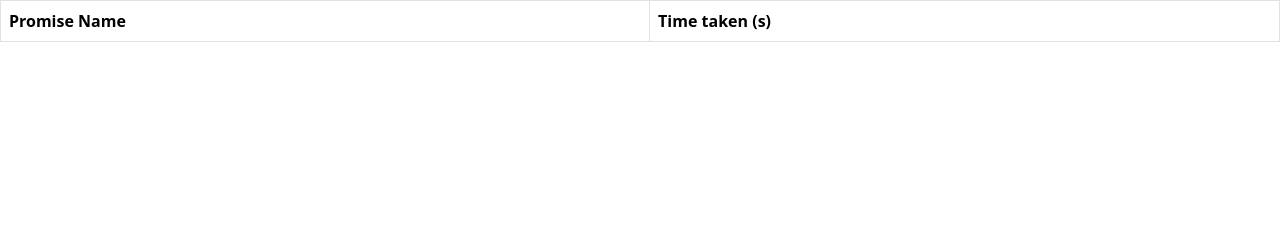
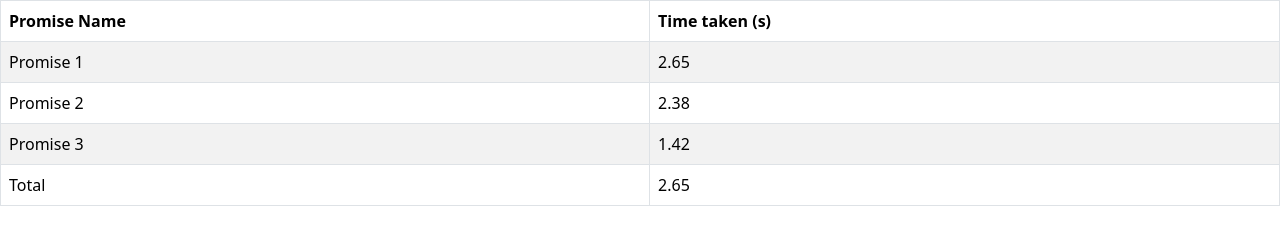
Before and after one commit to acciojob/wait-for-multiple-promises-prmd04, a website: page main.html in a window 1280 px wide. Drawn offline with nearby package versions, Linux system fonts and the light colour scheme.

Commit message:
created a submission

```diff
--- a/main.html
+++ b/main.html
@@ -13,7 +13,7 @@
 
   <body>
     <!-- the entire body must be written by student -->
-    <table class="table table-striped table-hover table-bordered">
+    <table class="table table-striped table-hover table-bordered" id="table">
       <thead>
         <tr>
           <th>Promise Name</th>
--- a/script.js
+++ b/script.js
@@ -1 +1,50 @@
 //your JS code here. If required.
+let table = document.getElementById("table");
+
+let body = document.createElement("tbody");
+body.id = "output";
+
+body.innerHTML = `<tr>
+<td colspan=2>Loading...</td>
+</tr>
+`;
+
+table.appendChild(body);
+
+function randomPromise(index) {
+  const delay = Math.floor(Math.random() * 2000 + 1000);
+  return new Promise((resolve) => {
+    setTimeout(() => {
+      resolve({index,time:(delay/1000).toFixed(2)});
+    }, delay);
+  });
+}
+
+const promise1 = randomPromise(1);
+const promise2 = randomPromise(2);
+const promise3 = randomPromise(3);
+
+Promise.all([promise1, promise2, promise3]).then((result) => {
+  body.innerHTML = ""; // Clear the "Loading..." row
+  let timeTaken = 0;
+
+  result.forEach(({ index, time }) => {
+    const row = document.createElement("tr");
+    row.innerHTML = `
+      <td>Promise ${index}</td>
+      <td>${time} </td>
+    `;
+    timeTaken+=time
+    body.appendChild(row);
+  });
+
+  const maxTime = Math.max(...result.map(r=> parseFloat(r.time).toFixed(3)));
+
+  const row = document.createElement("tr");
+    row.innerHTML = `
+      <td>Total</td>
+      <td>${maxTime}</td>
+    `;
+
+    body.appendChild(row);
+});
```
